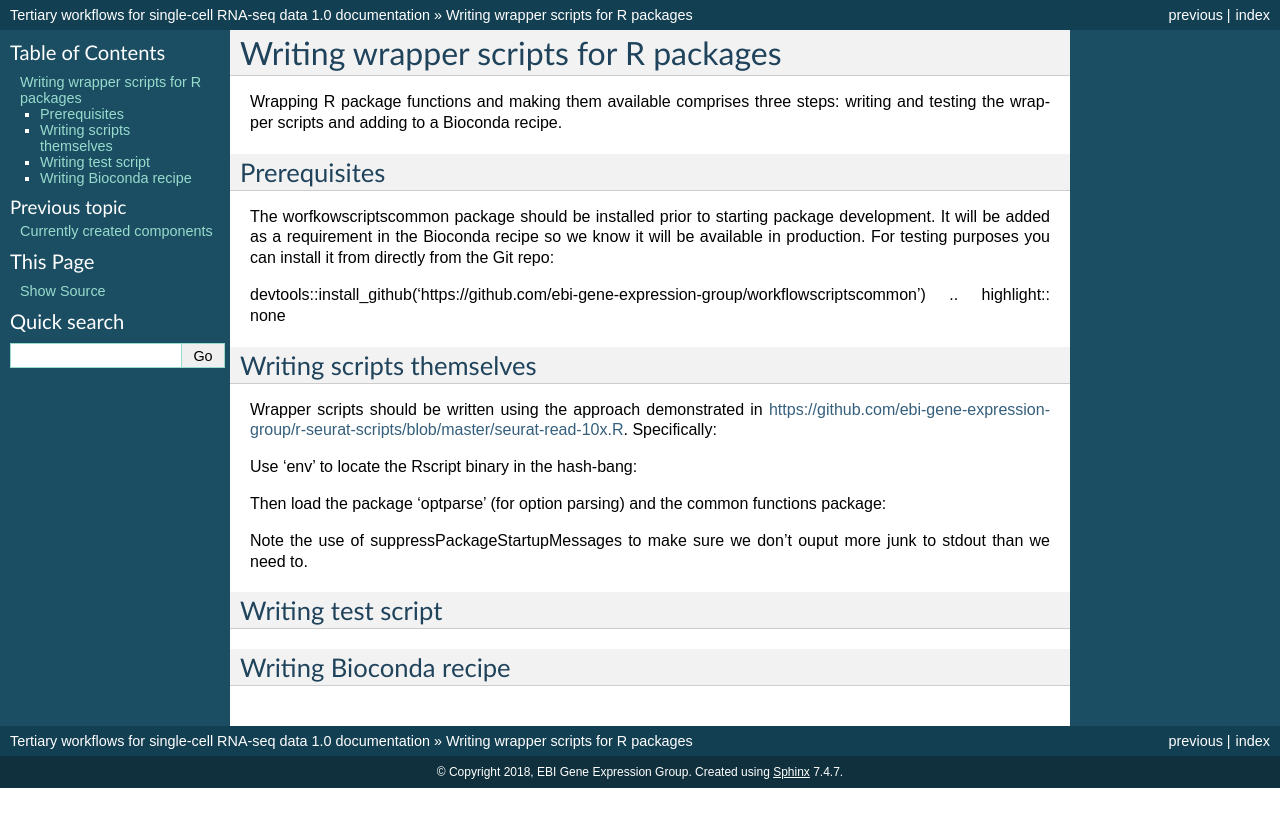
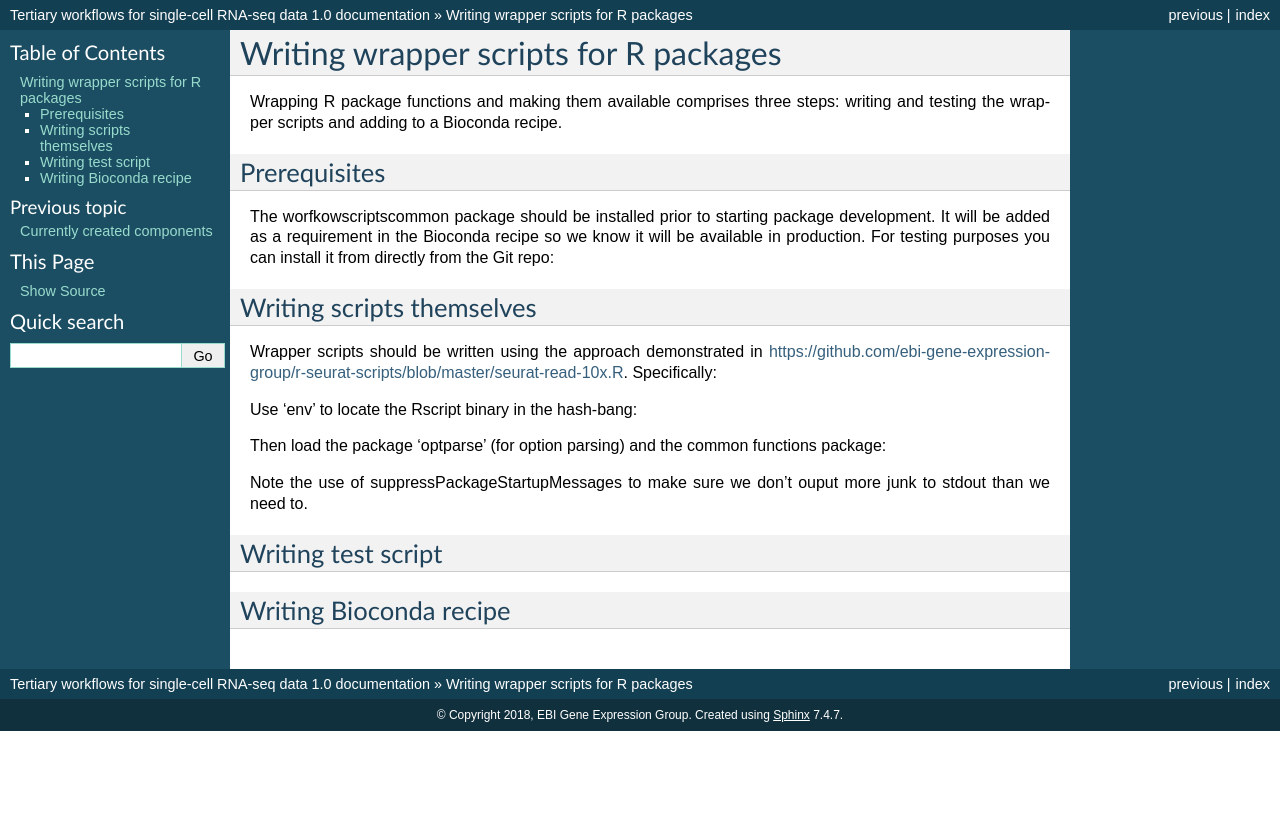
Before and after one commit to ebi-gene-expression-group/tertiary_workflows_docs, a Sphinx documentation site: the page built from docs/scripts_for_r_packages.rst, in a window 1280 px wide. Shown: the top 827 px of the page. Built offline with Sphinx 7.4.7, drawn with Linux system fonts in a browser that asks for light colours.

Commit message:
Fix code highlight

```diff
--- a/docs/scripts_for_r_packages.rst
+++ b/docs/scripts_for_r_packages.rst
@@ -11,8 +11,7 @@
 The worfkowscriptscommon package should be installed prior to starting package development. It will be added as a requirement in the Bioconda recipe so we know it will be available in production. For testing purposes you can install it from directly from the Git repo:
 
 .. highlight:: R
-devtools::install_github('https://github.com/ebi-gene-expression-group/workflowscriptscommon')
-.. highlight:: none
+    devtools::install_github('https://github.com/ebi-gene-expression-group/workflowscriptscommon')
 
 **************************
 Writing scripts themselves
```
